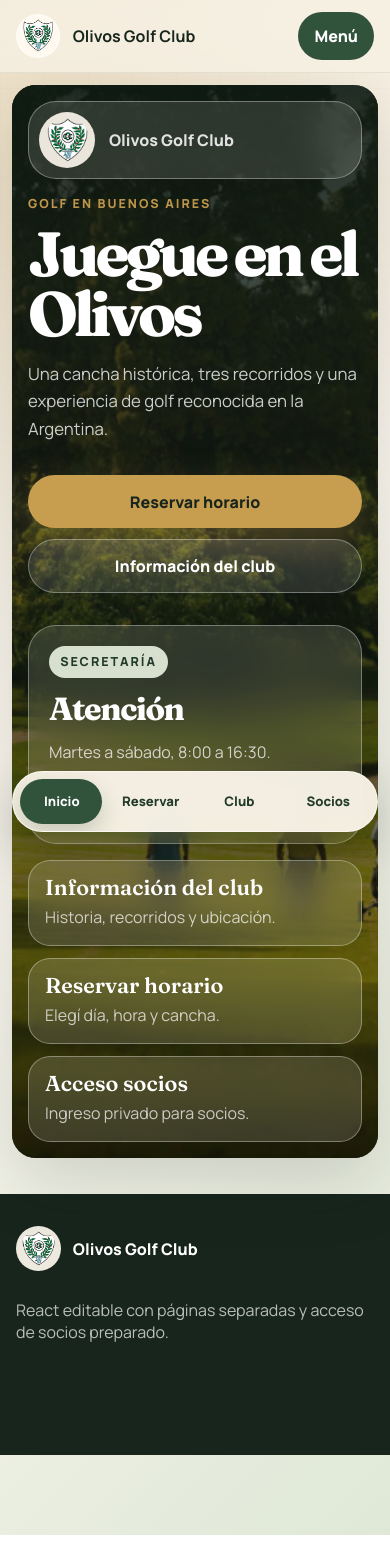
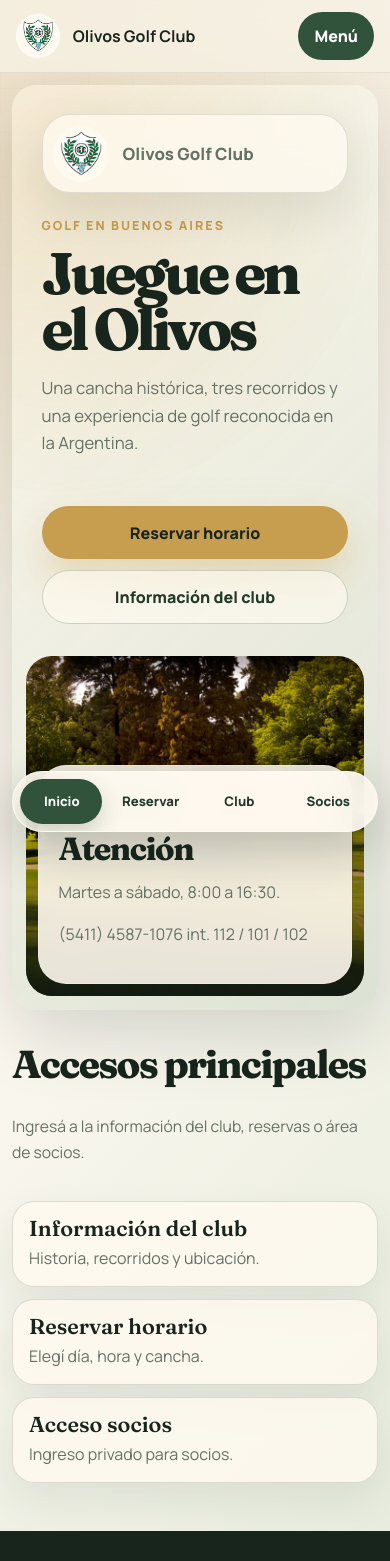
Before and after one commit to benjamessi/Ogc.prueba, a React (Vite) app in the folder juegue-olivos-react/: page /#/ in a window 390 px wide. Shown: the top 1561 px of the page. Before the commit the page ends 1535 px from the top, so only its background shows below. Built offline with nearby package versions, Linux system fonts and the light colour scheme.

Commit message:
Refine home page layout

```diff
--- a/juegue-olivos-react/src/pages/HomePage.jsx
+++ b/juegue-olivos-react/src/pages/HomePage.jsx
@@ -22,20 +22,13 @@
   const { club, booking } = siteData;
 
   return (
+    <>
       <section className="home-screen" aria-labelledby="home-title">
-      <div
-        className="home-screen-media"
-        role="img"
-        aria-label="Cancha del Olivos Golf Club"
-        style={{ "--home-image": `url(${club.heroImage})` }}
-      />
-      <div className="home-screen-content">
+        <div className="home-main-copy">
           <div className="home-logo-card">
             <img src={club.logo} alt="" />
             <p>Olivos Golf Club</p>
           </div>
-
-        <div className="home-main-copy">
           <p className="eyebrow">Golf en Buenos Aires</p>
           <h1 id="home-title">Juegue en el Olivos</h1>
           <p>
@@ -45,12 +38,14 @@
             <Link className="button primary" to="/reservaciones">
               Reservar horario
             </Link>
-            <Link className="button secondary" to="/info-club">
+            <Link className="button secondary light" to="/info-club">
               Información del club
             </Link>
           </div>
         </div>
 
+        <div className="home-photo-panel">
+          <img src={club.heroImage} alt="Cancha del Olivos Golf Club" />
           <aside className="home-availability" aria-label="Información de secretaría">
             <span className="status-pill">Secretaría</span>
             <h2>Atención</h2>
@@ -58,7 +53,13 @@
             <p>{booking.phoneDisplay}</p>
           </aside>
         </div>
+      </section>
 
+      <section className="section home-access-section" aria-labelledby="home-access-title">
+        <div className="section-heading">
+          <h2 id="home-access-title">Accesos principales</h2>
+          <p>Ingresá a la información del club, reservas o área de socios.</p>
+        </div>
         <div className="home-card-strip" aria-label="Accesos principales">
           {homeCards.map((card) => (
             <Link className="home-action-card" to={card.href} key={card.title}>
@@ -68,5 +69,6 @@
           ))}
         </div>
       </section>
+    </>
   );
 }
--- a/juegue-olivos-react/src/styles.css
+++ b/juegue-olivos-react/src/styles.css
@@ -443,42 +443,27 @@
 
 .home-screen {
   position: relative;
+  display: grid;
+  grid-template-columns: minmax(0, 0.86fr) minmax(360px, 0.72fr);
+  gap: clamp(1rem, 4vw, 3rem);
+  align-items: stretch;
   max-width: 1180px;
-  min-height: calc(100vh - 8rem);
   margin: clamp(1rem, 4vw, 3rem) auto clamp(2.5rem, 7vw, 6rem);
+  padding: clamp(1rem, 3vw, 2rem);
   border-radius: 44px;
-  overflow: hidden;
+  overflow: visible;
   box-shadow: var(--shadow);
-  background: var(--moss-dark);
-}
-
-.home-screen-media {
-  position: absolute;
-  inset: 0;
   background:
-    linear-gradient(100deg, rgba(16, 30, 21, 0.94) 0%, rgba(16, 30, 21, 0.64) 43%, rgba(16, 30, 21, 0.16) 100%),
-    var(--home-image) center / cover;
-  transform: scale(1.02);
-}
-
-.home-screen-content {
-  position: relative;
-  z-index: 1;
-  display: grid;
-  grid-template-columns: minmax(0, 0.72fr) minmax(280px, 0.28fr);
-  grid-template-rows: auto 1fr;
-  min-height: calc(100vh - 8rem);
-  padding: clamp(1rem, 4vw, 3rem);
-  gap: 1rem;
-  color: white;
+    radial-gradient(circle at 12% 10%, rgba(199, 157, 79, 0.2), transparent 22rem),
+    linear-gradient(135deg, rgba(255, 250, 240, 0.94), rgba(215, 223, 207, 0.84));
 }
 
 .home-logo-card,
 .home-availability {
-  border: 1px solid rgba(255, 255, 255, 0.34);
+  border: 1px solid rgba(23, 37, 28, 0.12);
   border-radius: 28px;
-  background: rgba(255, 250, 240, 0.12);
-  box-shadow: 0 20px 50px rgba(0, 0, 0, 0.12);
+  background: rgba(255, 250, 240, 0.78);
+  box-shadow: 0 20px 50px rgba(20, 34, 24, 0.1);
   backdrop-filter: blur(18px);
 }
 
@@ -487,6 +472,8 @@
   align-items: center;
   gap: 0.85rem;
   justify-self: start;
+  width: fit-content;
+  margin-bottom: clamp(2rem, 5vw, 4rem);
   padding: 0.65rem 1rem 0.65rem 0.65rem;
 }
 
@@ -495,56 +482,92 @@
   height: 4rem;
   object-fit: contain;
   border-radius: 50%;
-  background: rgba(255, 250, 240, 0.9);
+  background: rgba(255, 250, 240, 0.95);
   padding: 0.35rem;
 }
 
 .home-logo-card p {
   margin: 0;
-  color: rgba(255, 255, 255, 0.86);
+  color: var(--moss-dark);
   font-weight: 900;
 }
 
 .home-main-copy {
-  align-self: end;
   max-width: 720px;
-  padding-bottom: clamp(4rem, 8vw, 7rem);
+  display: flex;
+  flex-direction: column;
+  justify-content: center;
+  padding: clamp(1rem, 4vw, 3rem);
 }
 
 .home-main-copy h1 {
   max-width: 10ch;
-  color: white;
-  font-size: clamp(4.4rem, 12vw, 9.5rem);
+  color: var(--ink);
+  font-size: clamp(4rem, 9vw, 7.6rem);
 }
 
 .home-main-copy p:not(.eyebrow) {
   max-width: 36rem;
-  color: rgba(255, 255, 255, 0.78);
+  color: var(--muted);
   font-size: clamp(1.05rem, 2vw, 1.24rem);
   line-height: 1.65;
 }
 
+.button.secondary.light {
+  color: var(--moss-dark);
+  border-color: rgba(49, 83, 60, 0.22);
+  background: rgba(255, 250, 240, 0.64);
+}
+
+.home-photo-panel {
+  position: relative;
+  min-height: 610px;
+  border-radius: 34px;
+  overflow: hidden;
+  background: var(--moss-dark);
+}
+
+.home-photo-panel img {
+  width: 100%;
+  height: 100%;
+  object-fit: cover;
+  display: block;
+}
+
+.home-photo-panel::after {
+  content: "";
+  position: absolute;
+  inset: 0;
+  background: linear-gradient(180deg, transparent 48%, rgba(16, 30, 21, 0.78));
+}
+
 .home-availability {
+  position: absolute;
+  left: 1rem;
+  right: 1rem;
+  bottom: 1rem;
+  z-index: 1;
   align-self: end;
   padding: 1.25rem;
+  border-color: rgba(255, 255, 255, 0.24);
+  background: rgba(255, 250, 240, 0.9);
 }
 
 .home-availability h2 {
-  color: white;
+  color: var(--ink);
   font-size: clamp(2rem, 4vw, 3rem);
 }
 
 .home-availability p {
-  color: rgba(255, 255, 255, 0.76);
+  color: var(--muted);
   line-height: 1.6;
 }
 
+.home-access-section {
+  margin-top: 0;
+}
+
 .home-card-strip {
-  position: absolute;
-  left: clamp(1rem, 4vw, 3rem);
-  right: clamp(1rem, 4vw, 3rem);
-  bottom: clamp(1rem, 3vw, 2rem);
-  z-index: 2;
   display: grid;
   grid-template-columns: repeat(3, minmax(0, 1fr));
   gap: 0.75rem;
@@ -555,12 +578,12 @@
   gap: 0.4rem;
   min-height: 8rem;
   padding: 1rem;
-  border: 1px solid rgba(255, 255, 255, 0.34);
+  border: 1px solid var(--line);
   border-radius: 22px;
-  color: white;
-  background: rgba(255, 250, 240, 0.14);
+  color: var(--ink);
+  background: rgba(255, 250, 240, 0.78);
+  box-shadow: 0 16px 40px rgba(20, 34, 24, 0.08);
   text-decoration: none;
-  backdrop-filter: blur(16px);
   transition: transform 220ms ease, background 220ms ease, border-color 220ms ease;
 }
 
@@ -568,7 +591,7 @@
 .home-action-card:focus-visible {
   transform: translateY(-4px);
   border-color: rgba(199, 157, 79, 0.7);
-  background: rgba(255, 250, 240, 0.22);
+  background: rgba(255, 250, 240, 0.94);
 }
 
 .home-action-card span {
@@ -579,7 +602,7 @@
 
 .home-action-card p {
   margin: 0;
-  color: rgba(255, 255, 255, 0.72);
+  color: var(--muted);
   line-height: 1.5;
 }
 
@@ -1253,7 +1276,7 @@
   }
 
   .hero,
-  .home-screen-content,
+  .home-screen,
   .home-card-strip,
   .page-hero,
   .section-heading,
@@ -1277,34 +1300,26 @@
 
   .home-screen {
     width: calc(100% - 1.5rem);
-    min-height: auto;
     margin: 0.75rem auto 2.25rem;
+    padding: 0.85rem;
     border-radius: 30px;
   }
 
-  .home-screen-content {
-    min-height: 720px;
+  .home-main-copy {
     padding: 1rem;
   }
 
-  .home-main-copy {
-    padding-bottom: 1rem;
-  }
-
   .home-main-copy h1 {
-    font-size: clamp(3.4rem, 16vw, 5.8rem);
-  }
-
-  .home-availability {
-    align-self: stretch;
-  }
-
-  .home-card-strip {
-    position: relative;
-    left: auto;
-    right: auto;
-    bottom: auto;
-    padding: 0 1rem 1rem;
+    font-size: clamp(3.3rem, 15vw, 5.5rem);
+  }
+
+  .home-photo-panel {
+    min-height: 440px;
+    border-radius: 26px;
+  }
+
+  .home-access-section {
+    margin-top: 0;
   }
 
   .hero-copy {
@@ -1510,14 +1525,9 @@
     border-radius: 24px;
   }
 
-  .home-screen-media {
-    background:
-      linear-gradient(180deg, rgba(16, 30, 21, 0.9) 0%, rgba(16, 30, 21, 0.64) 55%, rgba(16, 30, 21, 0.3) 100%),
-      var(--home-image) center / cover;
-  }
-
   .home-logo-card {
     width: 100%;
+    margin-bottom: 1.5rem;
   }
 
   .home-logo-card img {
@@ -1527,6 +1537,16 @@
 
   .home-action-card {
     min-height: auto;
+  }
+
+  .home-photo-panel {
+    min-height: 340px;
+  }
+
+  .home-availability {
+    left: 0.75rem;
+    right: 0.75rem;
+    bottom: 0.75rem;
   }
 
   .hero-media {
```
Lines whose indentation alone changed are shown as unchanged.
